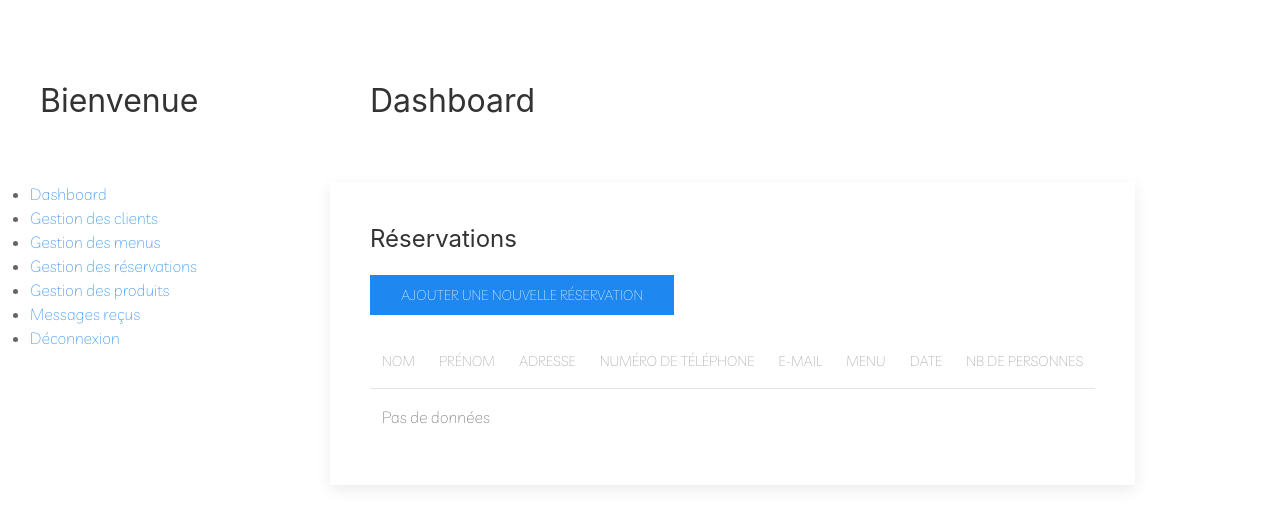
After one commit to WildCodeSchool-2023-09/php-p2-strascook, a PHP site: template src/View/Admin/Reservation/resaR.html.twig in a window 1280 px wide. The commit adds this page. Shown: the top 526 px of the page. Run offline with PHP 8.4, Linux system fonts and the light colour scheme; the template is opened without the code that fills it, so the values that code supplies are empty; some libraries are stand-ins or nearby versions.

Commit message:
partie READ faites, partie CREATE presque finie

```diff
--- a/src/View/Admin/Include/_navbar.html.twig
+++ b/src/View/Admin/Include/_navbar.html.twig
@@ -1,9 +1,9 @@
 <ul>
 
     <li><a href='/admin/dashboard'>Dashboard</a></li>
-    <li><a href=''>Gestion des clients</a></li>
+    <li><a href='/admin/user'>Gestion des clients</a></li>
     <li><a href=''>Gestion des menus</a></li>
-    <li><a href=''>Gestion des réservations</a></li>
+    <li><a href='/admin/resa'>Gestion des réservations</a></li>
     <li><a href=''>Gestion des produits</a></li>
     <li><a href=''>Messages reçus</a></li>
     <li><a href='/logout'>Déconnexion</a></li>
--- /dev/null
+++ b/src/View/Admin/Reservation/resaR.html.twig
@@ -0,0 +1,49 @@
+{% extends 'admin.html.twig' %}
+
+{% block content %}
+
+    <div uk-grid>
+    <div>
+    <div class="uk-card uk-card-default uk-card-body">
+    <h3 class="uk-card-title">Réservations</h3>
+    <a class="uk-button uk-button-primary" href="/admin/resa/add">Ajouter une nouvelle réservation</a>
+<table class="uk-table uk-table-divider">
+<thead>
+        <tr>
+            <th>Nom</th>
+            <th>Prénom</th>
+            <th>Adresse</th>
+            <th>Numéro de Téléphone</th>
+            <th>E-Mail</th>
+            <th>Menu</th>
+            <th>Date</th>
+            <th>Nb de personnes</th>
+        </tr>
+    </thead>
+    <tbody>
+        {% for reservation in reservations %}
+        <tr>
+            <td>{{reservation.nom}}</td>
+            <td>{{reservation.prenom}}</td>
+            <td>{{reservation.adresse}}</td>
+            <td>{{reservation.tel}}</td>
+            <td>{{reservation.email}}</td>
+            <td>{{reservation.menu_nom}}</td>
+            <td>{{reservation.date}}</td>
+            <td></td>
+            <td>
+                <a href="" uk-icon="icon: pencil"></a>
+                <a href="" uk-icon="icon: trash"></a>
+            </td>
+        </tr>
+        {% else %}
+        <tr>
+            <td colspan='8'>Pas de données</td>
+        </tr>
+        {% endfor %}
+    </tbody>
+</table>
+    </div>
+    </div>
+    </div>
+    {% endblock %}
--- a/src/View/admin.html.twig
+++ b/src/View/admin.html.twig
@@ -20,7 +20,7 @@
         <div uk-grid>
 
             <header class="uk-width-1-4 uk-padding">
-            <h2 class="uk-padding">Bienvenue</h2>
+            <h2 class="uk-padding">Bienvenue {{session.prenom}}</h2>
             {% include 'Admin/Include/_navbar.html.twig' %}
             </header>
 
--- a/src/routes.php
+++ b/src/routes.php
@@ -21,6 +21,8 @@ return [
     'mentionslegales' => ['MentionsLegalesController', 'index',],
     'admin/user' => ['UserController', 'index',],
     'admin/user/new' => ['UserController', 'new',],
+    'admin/resa' => ['ReservationAdmController', 'index',],
+    'admin/resa/add' => ['ReservationAdmController', 'add',],
     'produits' => ['ProduitsController', 'index'],
     'produits/add' => ['ProduitsController', 'add'],
     'produits/edit' => ['ProduitsController', 'edit', ['id']],
```
Also changed, not shown: src/Controller/ReservationAdmController.php (added, +22 -0 lines), src/Model/ReservationAdmManager.php (added, +26 -0 lines), src/View/Admin/Reservation/add.html.twig (added, +34 -0 lines).
